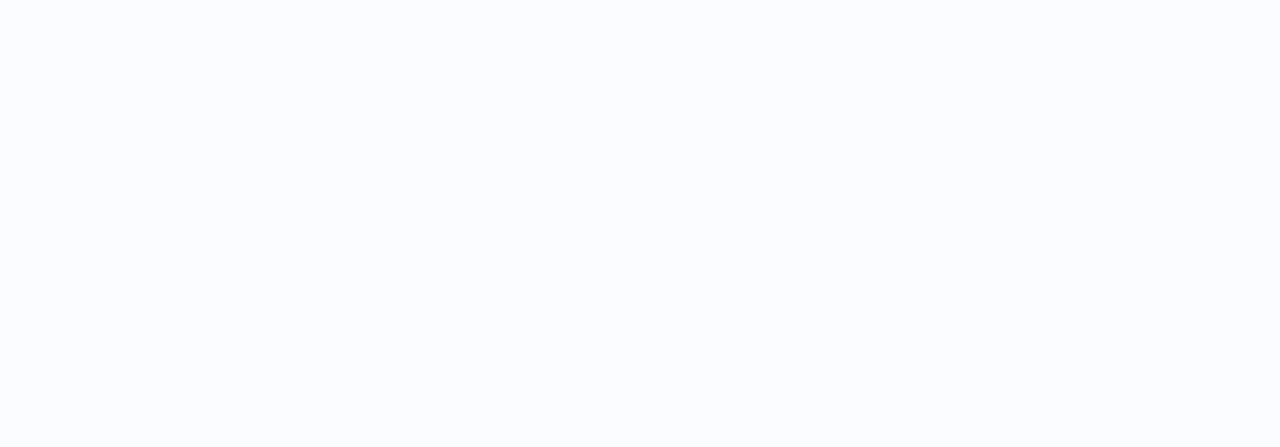
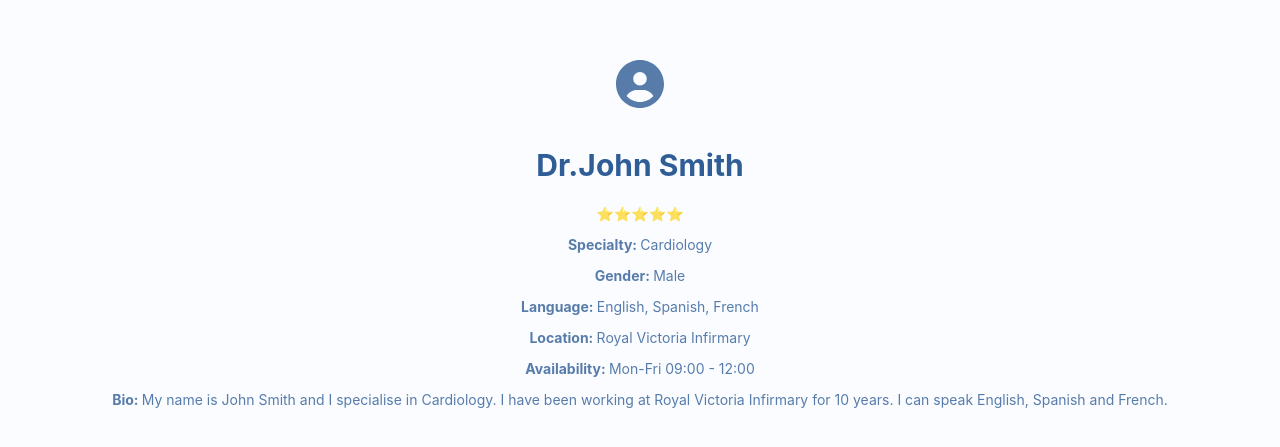
Before and after one commit to vytcka/Doctor-patient-app, a React (Create React App) app in the folder client/: page /doctor/1 in a window 1280 px wide. Before the commit this address had no page. Shown: the part 169-616 px from the top of the page. Built offline with nearby package versions, Linux system fonts and the light colour scheme.

Commit message:
Add doctor detail page and add availability, profile icons and bio

```diff
--- a/client/src/App.js
+++ b/client/src/App.js
@@ -3,6 +3,7 @@ import Home from "./Home";
 import Check from "./Check";
 import PostRequest from './PostRequest';
 import Reviews from './Reviews';
+import DoctorDetail from "./DoctorDetail";
 import Login from "./login";
 import Signup from "./signup";
 import Chat from "./Chat";
@@ -15,6 +16,7 @@ function App() {
         <Route path="/Check" element={<Check />} />
         <Route path="/post-request" element={<PostRequest />} />
         <Route path="/reviews" element={<Reviews />} />
+        <Route path="/doctor/:id" element={<DoctorDetail />} />
         <Route path="/login" element={<Login />} />
         <Route path="/signup" element={<Signup />} />
         <Route path="/chat" element={<Chat />} />
--- /dev/null
+++ b/client/src/DoctorDetail.js
@@ -0,0 +1,30 @@
+import { useParams } from "react-router-dom";
+import { data } from "./doctorItems";
+
+export default function DoctorDetail(){
+    const {id} = useParams();
+
+    //find doctor by id
+    const doctor = data.find(doc => doc.id === Number(id))
+
+    if(!doctor){
+        return <p>Doctor not found</p>
+    }
+
+    console.log(doctor);
+
+    return(
+        <div>
+            <p><img src={doctor.profileIcon} alt={doctor.name} className="doc-profile-icon"/></p>
+            <h1>{doctor.name}</h1>
+            <p>{"⭐".repeat(doctor.rating)}</p>
+            <p><b>Specialty: </b>{doctor.specialty}</p>
+            <p><b>Gender: </b>{doctor.gender}</p>
+            <p><b>Language: </b>{doctor.language.join(", ")}</p>
+            <p><b>Location: </b>{doctor.location}</p>
+            <p><b>Availability: </b>{doctor.availability.days} {doctor.availability.time}</p>
+            <p><b>Bio: </b>{doctor.bio}</p>
+        </div>
+    );
+
+}
--- a/client/src/Reviews.js
+++ b/client/src/Reviews.js
@@ -1,11 +1,15 @@
 import { React, useState } from "react";
 import { data } from "./doctorItems";
+import { useNavigate } from "react-router-dom";
 import './reviews.css';
+
 
 export default function Reviews() {
 
 
     const [query, setQuery] = useState("")
+
+    const navigate = useNavigate();
 
     //initialise objects
     const [selectedFilters, setSelectedFilters] = useState({
@@ -140,14 +144,14 @@ export default function Reviews() {
             <div className="doctor-container">
                  {filteredDoctors.map((items) => (
 
-                    <div className="doctor-card" key={items.id}>
+                    <div className="doctor-card" key={items.id} onClick={() => navigate(`/doctor/${items.id}`)}>
+                        <img src={items.profileIcon} alt={items.name} className="doc-profile-icon"/>
                         <div className="doctor-info">
                             <h3>{items.name}</h3>
                             <p><b>Specialty: </b>{items.specialty}</p>
                             <p><b>Gender: </b>{items.gender}</p>
                             <p><b>Language: </b>{items.language.join(", ")}</p>
                             <p><b>Location: </b>{items.location}</p>
-                            {/* availability */}
                         </div>
 
                         <div className="doctor-rating">
--- a/client/src/doctorItems.js
+++ b/client/src/doctorItems.js
@@ -6,7 +6,13 @@ export const data = [
         rating: 5,
         gender:"Male",
         language: ["English", "Spanish", "French"],
-        location: "Royal Victoria Infirmary"
+        location: "Royal Victoria Infirmary",
+        availability: {
+            days: "Mon-Fri",
+            time: "09:00 - 12:00"
+        },
+        profileIcon: "/profile-icon.svg",
+        bio: "My name is John Smith and I specialise in Cardiology. I have been working at Royal Victoria Infirmary for 10 years. I can speak English, Spanish and French."
     },
     {
         id: 2,
@@ -15,7 +21,13 @@ export const data = [
         rating: 3,
         gender:"Male",
         language: ["English", "Chinese", "Italian"],
-        location: "Great North Children's Hospital"
+        location: "Great North Children's Hospital",
+        availability: {
+            days: "Mon-Wed",
+            time: "13:00 - 17:00"
+        },
+        profileIcon: "/profile-icon.svg",
+        bio: "Hi! I'm Alice Smith. I'm a pediatrician working at Great North Children's Hospital for 12 years."
     },
     {
         id: 3,
@@ -24,7 +36,13 @@ export const data = [
         rating: 2,
         gender:"Male",
         language: ["English", "Spanish"],
-        location: "Royal Victoria Infirmary"
+        location: "Royal Victoria Infirmary",
+        availability: {
+            days: "Sat-Sun",
+            time: "10:00 - 15:00"
+        },
+        profileIcon: "/profile-icon.svg",
+        bio: "Hi, I'm Doctor 3. I've been working as a cardiologist at Royal Victoria Informary for 8 years."
     },
     {
         id: 4,
@@ -33,7 +51,13 @@ export const data = [
         rating: 5,
         gender:"Female",
         language: ["English", "Vietnamese"],
-        location: "Freeman Hospital"
+        location: "Freeman Hospital",
+        availability: {
+            days: "Mon-Sun",
+            time: "13:00 - 17:00"
+        },
+        profileIcon: "/profile-icon.svg",
+        bio: "Hello! I'm Doctor 4. I am a dermatologist working at Freeman Hospital for 5 years and I can speak Vietnamese. Looking forward to chat with you!"
     },
     {
         id: 5,
@@ -42,6 +66,12 @@ export const data = [
         rating: 4,
         gender:"Female",
         language: ["English"],
-        location: "Royal Victoria Infirmary"
+        location: "Royal Victoria Infirmary",
+        availability: {
+            days: "Mon, Wed, Fri",
+            time: "10:00 - 13:00"
+        },
+        profileIcon: "/profile-icon.svg",
+        bio: "Hi I'm Doctor 5 and I specialise in Dermatology. I've been working at Royal Victoria Infirmary for 7 years now"
     },
 ]
--- a/client/src/reviews.css
+++ b/client/src/reviews.css
@@ -28,3 +28,11 @@ h3 {
   font-size: 25px;
   color: gold;
 }
+
+.doc-profile-icon {
+  width: 60px;
+  height: 60px;
+  border-radius: 50%;
+  object-fit: cover;
+  margin-bottom: 10px;
+}
```
Also changed, not shown: client/public/profile-icon.svg (added).
